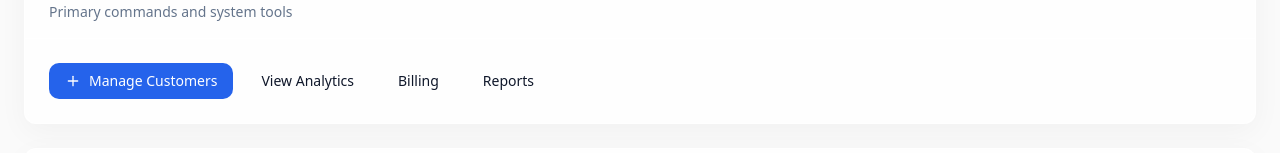
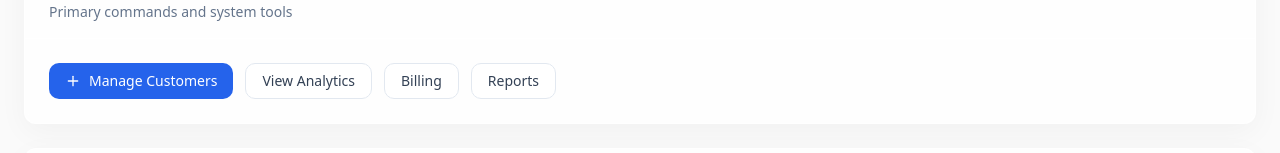
Before and after one commit to optimumimagephotobooth-rgb/praxion-agent-, a Next.js app: page /dashboard in a window 1280 px wide. Shown: the part 417-570 px from the top of the page. Built offline with nearby package versions, Linux system fonts and the light colour scheme.

Commit message:
Fix dashboard button variant types.
Use outline buttons for secondary actions so build passes with current button variants.

```diff
--- a/components/dashboard-page.tsx
+++ b/components/dashboard-page.tsx
@@ -99,13 +99,13 @@ export function DashboardPage({ onNavigate }: DashboardPageProps) {
               <Plus className="mr-2 h-4 w-4" />
               Manage Customers
             </Button>
-            <Button variant="ghost" className="hover:scale-[1.02]">
+            <Button variant="outline" className="hover:scale-[1.02]">
               View Analytics
             </Button>
-            <Button variant="ghost" className="hover:scale-[1.02]">
+            <Button variant="outline" className="hover:scale-[1.02]">
               Billing
             </Button>
-            <Button variant="ghost" className="hover:scale-[1.02]">
+            <Button variant="outline" className="hover:scale-[1.02]">
               Reports
             </Button>
           </div>
```
